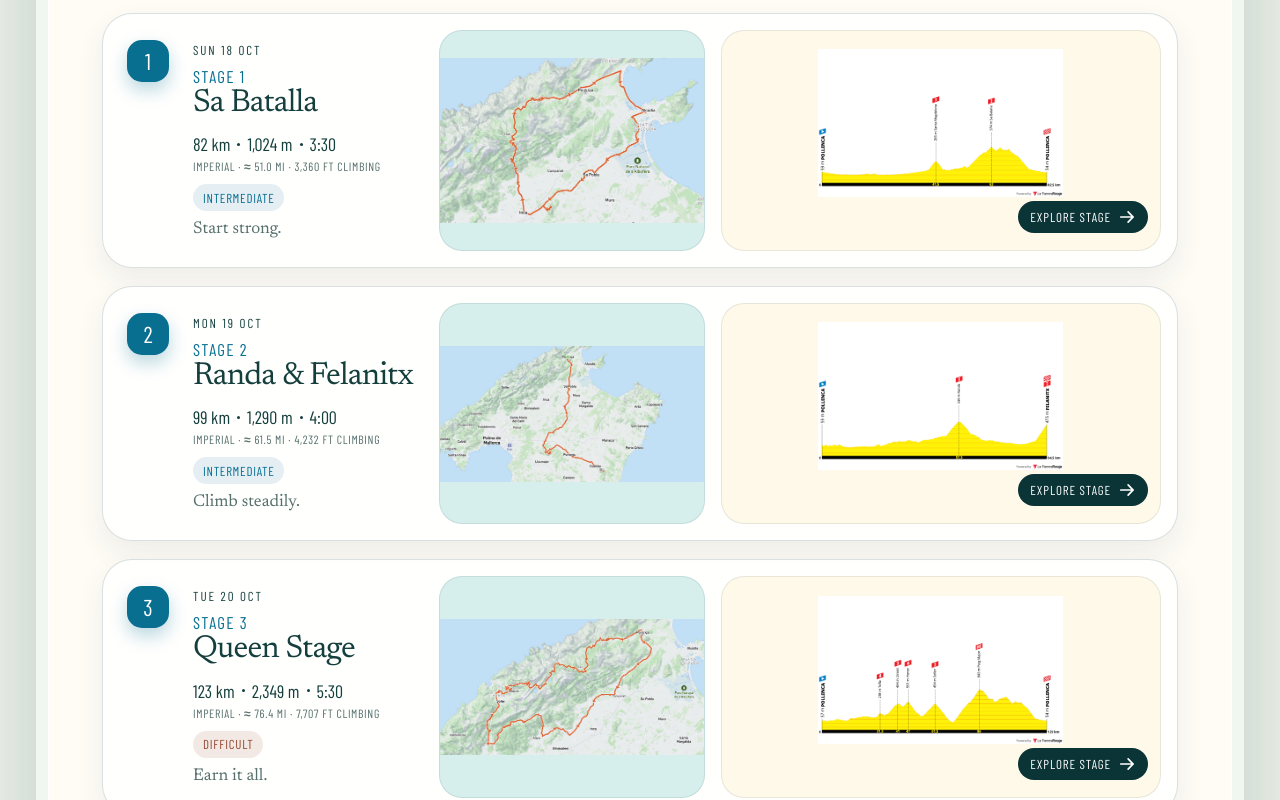
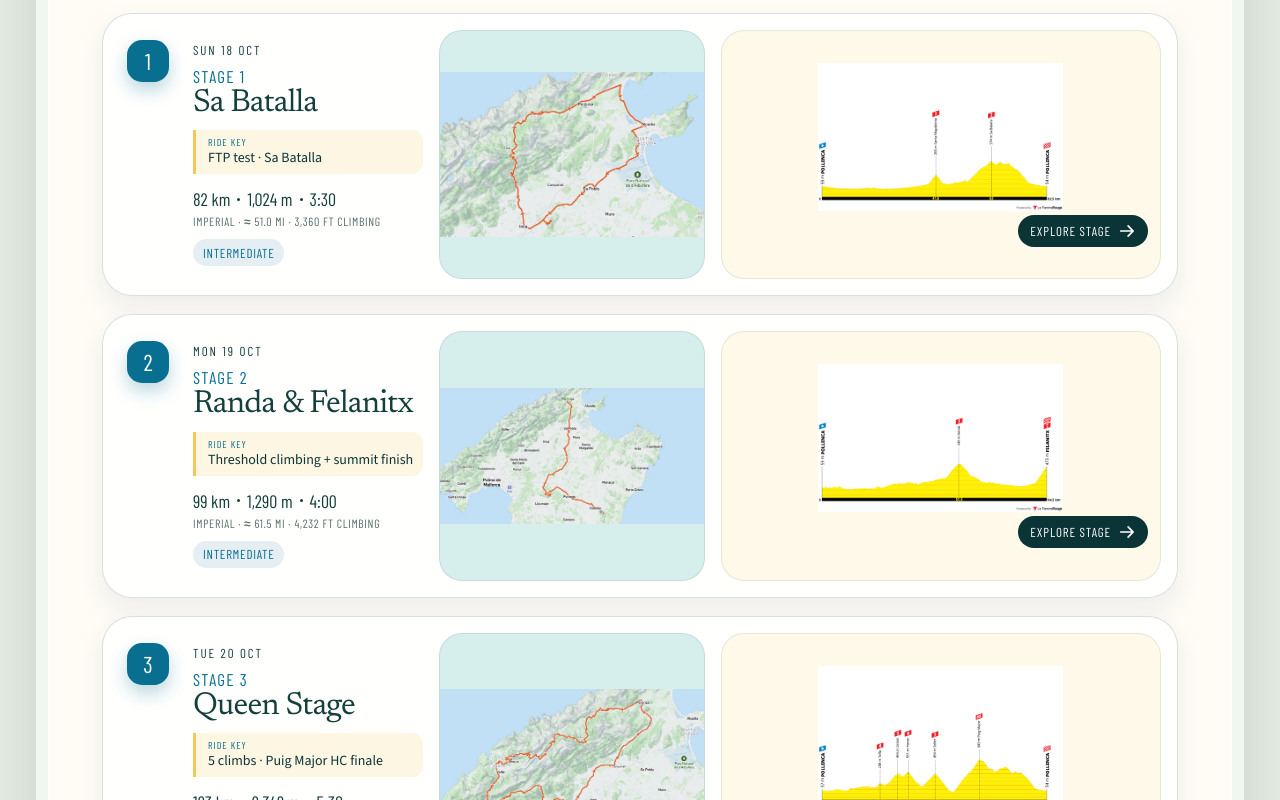
Before and after one commit to livlisko/mallorca-route-atlas, a React (Vite) app: page / in a window 1280 px wide. Shown: the part 860-1660 px from the top of the page. Built offline with nearby package versions, Linux system fonts and the light colour scheme.

Commit message:
Surface ride keys in stage rows

```diff
--- a/src/App.jsx
+++ b/src/App.jsx
@@ -88,6 +88,10 @@ function StageRow({ stage, onOpen }) {
           <span className="eyebrow">{stage.date}</span>
           <strong>Stage {stage.stageNumber}</strong>
           <span className="stage-row__title">{stage.title}</span>
+          <span className="stage-row__key-fact">
+            <span className="stage-row__key-fact-label">Ride key</span>
+            <strong>{stage.rideKey}</strong>
+          </span>
           <span className="stage-row__metrics">
             {stage.distance} <i aria-hidden="true" /> {stage.elevation} <i aria-hidden="true" /> {stage.duration}
           </span>
@@ -95,7 +99,6 @@ function StageRow({ stage, onOpen }) {
           <span className={`difficulty difficulty--${stage.difficulty.toLowerCase()}`}>
             {stage.difficulty}
           </span>
-          <em>{stage.motivation}</em>
         </span>
         <span className="stage-row__map-wrap">
           <img
--- a/src/stageData.js
+++ b/src/stageData.js
@@ -10,7 +10,7 @@ export const stages = [
     elevation: "1,024 m",
     duration: "3:30",
     difficulty: "Intermediate",
-    motivation: "Start strong.",
+    rideKey: "FTP test · Sa Batalla",
     routeLine: "Pollença · Alcúdia Bay · Santa Magdalena · Sa Batalla · Lluc · Pollença",
     briefing:
       "The week opens with a coastal rollout and quiet roads through the Albufera before the first real tests arrive. Santa Magdalena sharpens the legs; Sa Batalla becomes the camp’s all-in FTP and lactate effort, followed by the flowing Coll de Femenia descent home.",
@@ -62,7 +62,7 @@ export const stages = [
     elevation: "1,290 m",
     duration: "4:00",
     difficulty: "Intermediate",
-    motivation: "Climb steadily.",
+    rideKey: "Threshold climbing + summit finish",
     routeLine: "Pollença · Sineu · Randa · Porreres · Sant Salvador, Felanitx",
     briefing:
       "The first true endurance day follows quiet southern lanes across Mallorca’s farmland. Randa rewards disciplined threshold pacing, then Sant Salvador delivers a steep, exposed summit finish where the bikes go into the support van and every last match can be spent.",
@@ -107,7 +107,7 @@ export const stages = [
     elevation: "2,349 m",
     duration: "5:30",
     difficulty: "Difficult",
-    motivation: "Earn it all.",
+    rideKey: "5 climbs · Puig Major HC finale",
     routeLine: "Pollença · Tofla · Orient · Honor · Sóller · Puig Major · Lluc · Pollença",
     briefing:
       "Five climbs accumulate before the week’s only hors catégorie ascent. The terrain keeps asking questions through Orient and Sóller, then Puig Major becomes a long final commitment—with an optional mostly downhill victory lap back to Pollença.",
@@ -173,7 +173,7 @@ export const stages = [
     elevation: "620 m",
     duration: "2:45",
     difficulty: "Easy",
-    motivation: "Spin, smile, sip.",
+    rideKey: "Active recovery · coffee + cake",
     routeLine: "Pollença · Sa Pobla · Inca · Cycling Planet, Alaró · Pollença",
     briefing:
       "The lightest day keeps the legs moving without another mountain battle. Smooth group miles lead to coffee and cake at Cycling Planet in Alaró, before rolling roads encourage a steady, social tempo back to Pollença.",
@@ -203,7 +203,7 @@ export const stages = [
     elevation: "1,962 m",
     duration: "4:30",
     difficulty: "Difficult",
-    motivation: "Climb the coast.",
+    rideKey: "KOM challenge · Sa Calobra time trial",
     routeLine: "Pollença · Femenia · Lluc · Coll dels Reis · Sa Calobra · Pollença",
     briefing:
       "Three Tramuntana approaches prime the legs before the road tips down through Sa Calobra’s famous hairpins. At the coast, the group turns around for a staggered-start time trial back up one of cycling’s great roads.",
@@ -269,7 +269,7 @@ export const stages = [
     elevation: "1,550 m",
     duration: "4:30",
     difficulty: "Intermediate",
-    motivation: "Finish on the point.",
+    rideKey: "Green-jersey sprint · 20% final sting",
     routeLine: "Pollença · Albercutx · Formentor lighthouse · Victoria · Puig Maria",
     briefing:
       "Cycling Disneyland starts with the hidden road to Albercutx, then follows cliff roads and turquoise coves to the lighthouse. A green-jersey sprint, the narrow ramps of Victoria, and Puig Maria’s 20% sting make the final day anything but ceremonial.",
--- a/src/styles.css
+++ b/src/styles.css
@@ -497,6 +497,37 @@ img {
   line-height: 0.98;
 }
 
+.stage-row__key-fact {
+  display: flex;
+  width: 100%;
+  min-width: 0;
+  flex-direction: column;
+  gap: 2px;
+  margin-top: 11px;
+  padding: 7px 9px 8px 12px;
+  border-left: 3px solid var(--profile);
+  border-radius: 0 11px 11px 0;
+  background: rgba(242, 200, 91, 0.16);
+}
+
+.stage-row__key-fact-label {
+  color: var(--sea-deep);
+  font-family: "Barlow Condensed", Arial, sans-serif;
+  font-size: 10px;
+  font-weight: 700;
+  letter-spacing: 0.105em;
+  line-height: 1;
+  text-transform: uppercase;
+}
+
+.stage-row__key-fact strong {
+  color: var(--ink-deep);
+  font-family: "Source Sans 3", Arial, sans-serif;
+  font-size: 14px;
+  font-weight: 700;
+  line-height: 1.22;
+}
+
 .stage-row__metrics {
   display: flex;
   flex-wrap: wrap;
@@ -554,13 +585,6 @@ img {
 .difficulty--difficult {
   background: rgba(149, 73, 51, 0.12);
   color: var(--hard);
-}
-
-.stage-row__summary em {
-  margin-top: 10px;
-  color: var(--muted);
-  font-family: "Newsreader", Georgia, serif;
-  font-size: 17px;
 }
 
 .stage-row__map-wrap,
```
Also changed, not shown: 1 other file (tests, documents, lock files or other folders).
